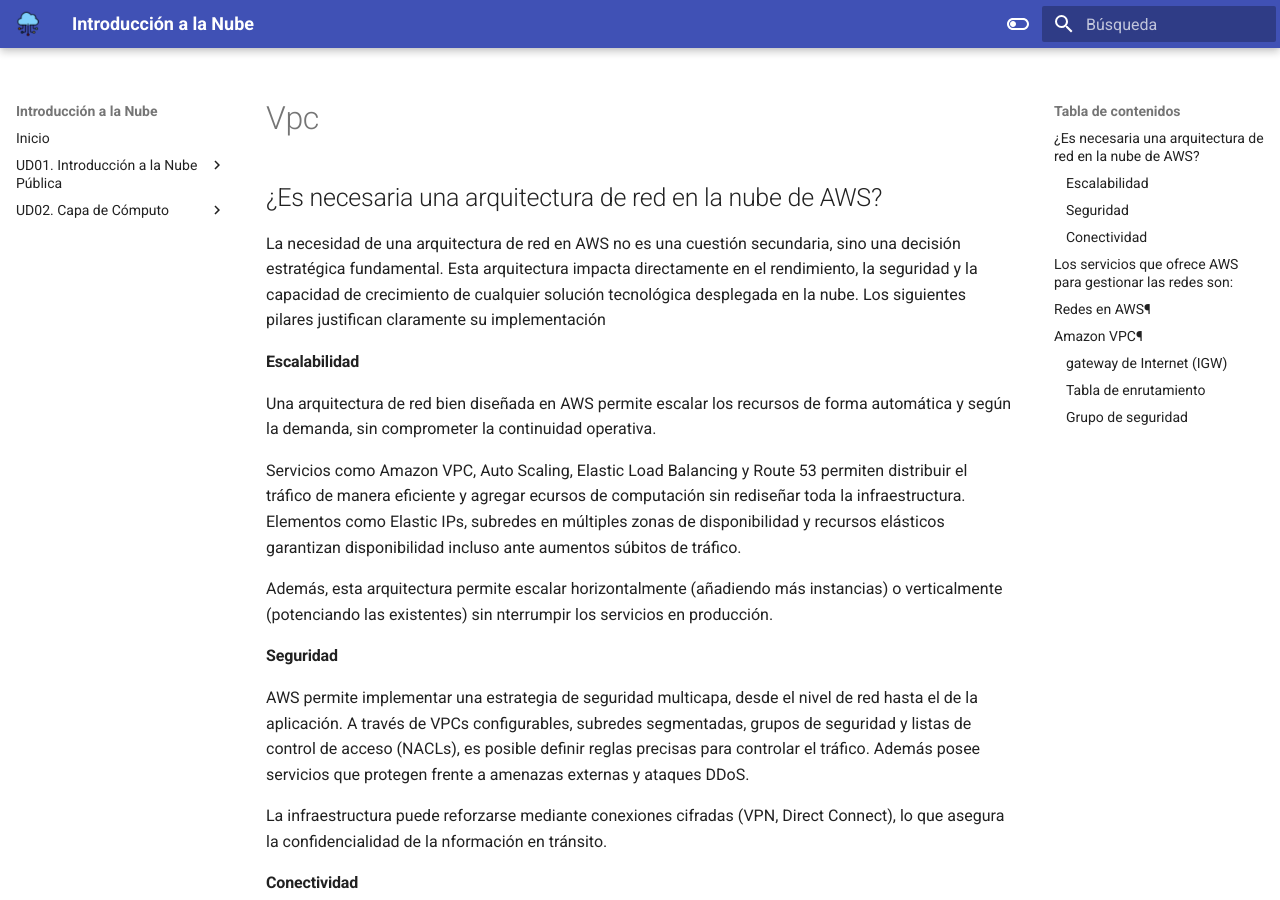
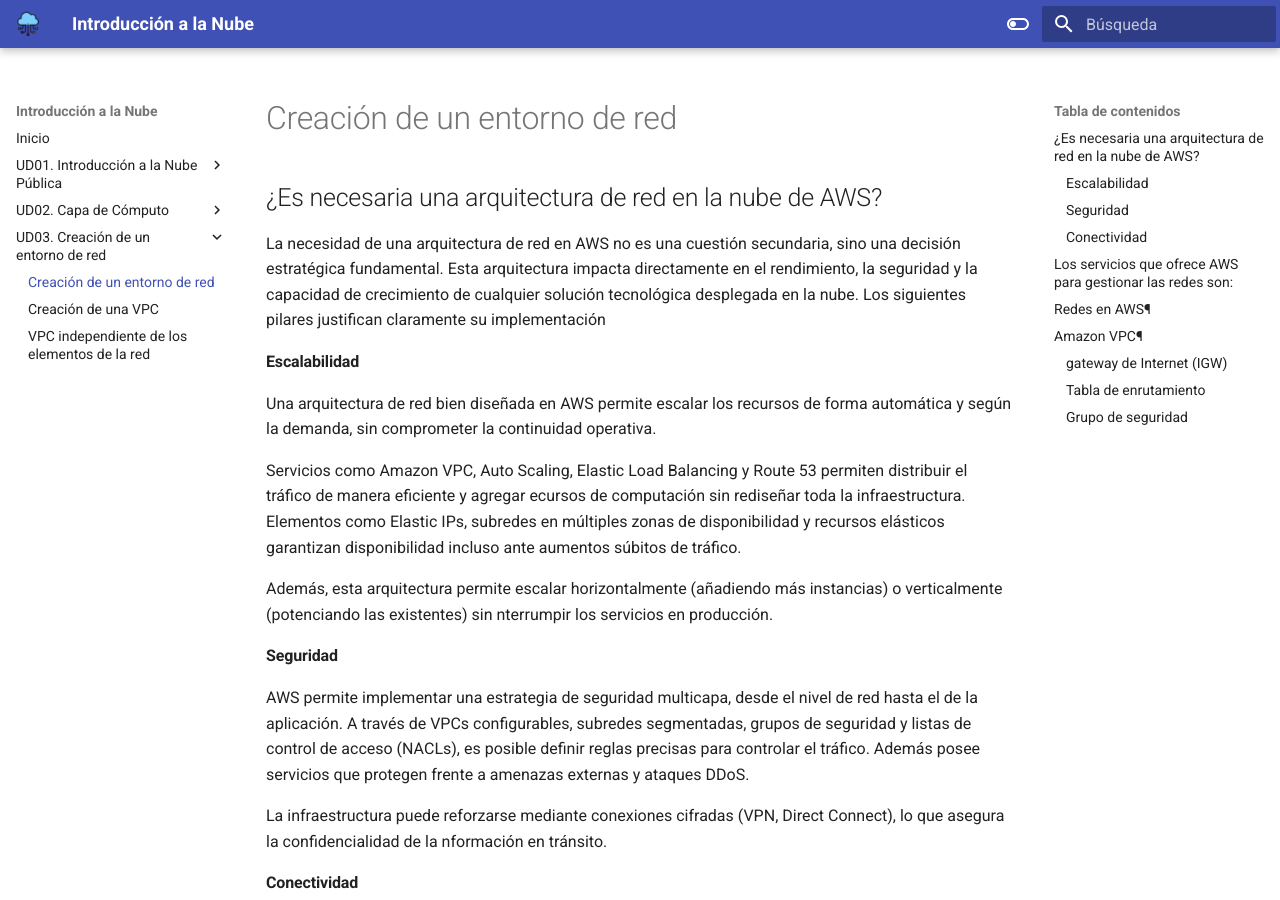
Before and after one commit to IES-CAMP-DE-MORVEDRE/optativa-cloud, an MkDocs documentation site: the page built from docs/ud03/vpc.md, in a window 1280 px wide and 900 px high. Built offline with MkDocs 1.6.1 and Material for MkDocs 9.7.7, drawn with Linux system fonts in a browser that asks for light colours; some of the changed text lies outside the part shown.

Commit message:
Update mkdocs.yml

```diff
--- a/mkdocs.yml
+++ b/mkdocs.yml
@@ -11,6 +11,10 @@ nav:
       - "Capa de Cómputo": "ud02/ud02.md"
       - "Creación de una Máquina Virtual": "ud02/practica1.md"
       - "Prácticas a entregar": "ud02/practica2.md"
+  - "UD03. Creación de un entorno de red":
+      - "Creación de un entorno de red": "ud03/vpc.md"
+      - "Creación de una VPC": "ud03/practica00.md"
+      - "VPC independiente de los elementos de la red": "ud03/practica01.md"
 
 
 theme:
```
